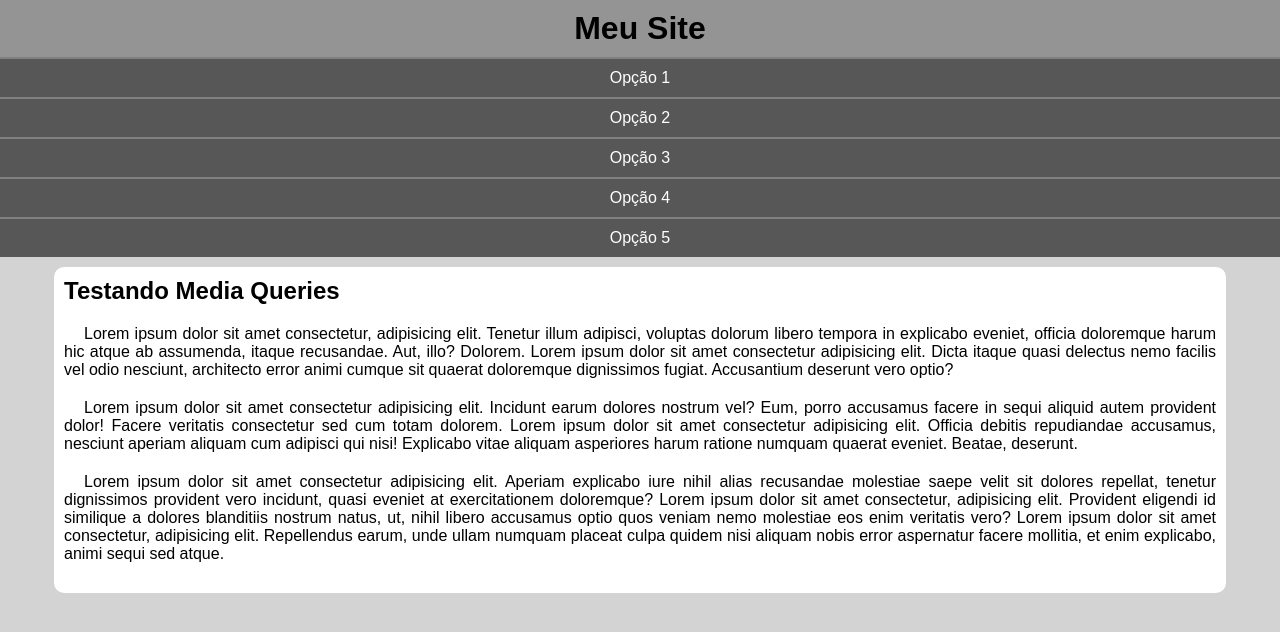
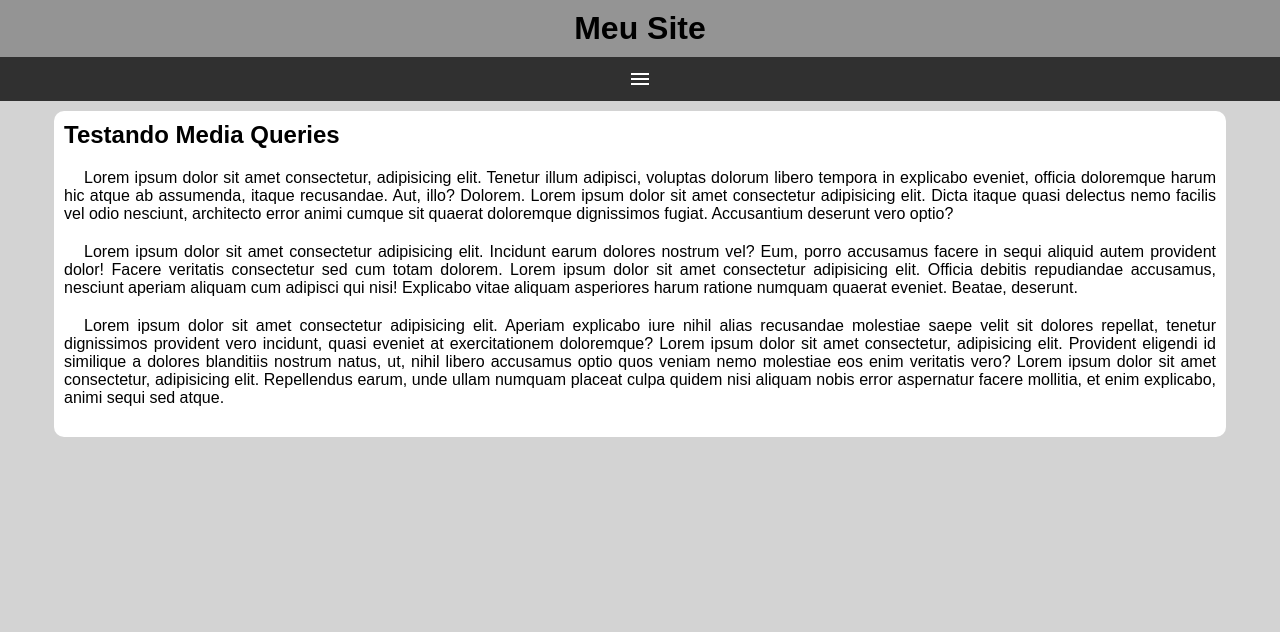
Before and after one commit to hectorsalg/html-css, a plain HTML site: page exercicios/ex026/mq005/index.html in a window 1280 px wide. Drawn offline with nearby package versions, Linux system fonts and the light colour scheme.

Commit message:
adicionei menu hamburguer

```diff
--- a/exercicios/ex026/mq005/estilos/style.css
+++ b/exercicios/ex026/mq005/estilos/style.css
@@ -19,8 +19,22 @@ header > h1 {
     padding: 10px;
 }
 
+span#burguer {
+    background-color: rgb(48, 48, 48);
+    color: white;
+    display: block;
+    text-align: center;
+    padding: 10px;
+    cursor: pointer;
+}
+
+span#burguer:hover {
+    background-color: white;
+    color: black;
+}
+
 nav {
-    display: block;
+    display: none;
 }
 
 nav > ul {
--- a/exercicios/ex026/mq005/index.html
+++ b/exercicios/ex026/mq005/index.html
@@ -6,11 +6,15 @@
     <meta name="viewport" content="width=device-width, initial-scale=1.0">
     <title>Media Query</title>
     <link rel="stylesheet" href="estilos/style.css">
+    <link rel="stylesheet" href="https://fonts.googleapis.com/css2?family=Material+Symbols+Outlined:opsz,wght,FILL,GRAD@20..48,100..700,0..1,-50..200" />
 </head>
 <body>
     <header>
         <h1>Meu Site</h1>
-        <nav>
+        <span id="burguer" class="material-symbols-outlined" onclick="clickMenu()">
+            menu
+        </span>
+        <nav id="menu">
             <ul>
                 <li><a href="#">Opção 1</a></li>
                 <li><a href="#">Opção 2</a></li>
@@ -30,5 +34,14 @@
             <p>Lorem ipsum dolor sit amet consectetur adipisicing elit. Aperiam explicabo iure nihil alias recusandae molestiae saepe velit sit dolores repellat, tenetur dignissimos provident vero incidunt, quasi eveniet at exercitationem doloremque? Lorem ipsum dolor sit amet consectetur, adipisicing elit. Provident eligendi id similique a dolores blanditiis nostrum natus, ut, nihil libero accusamus optio quos veniam nemo molestiae eos enim veritatis vero? Lorem ipsum dolor sit amet consectetur, adipisicing elit. Repellendus earum, unde ullam numquam placeat culpa quidem nisi aliquam nobis error aspernatur facere mollitia, et enim explicabo, animi sequi sed atque.</p>
         </article>
     </main>
+    <script>
+        function clickMenu() {
+            if (menu.style.display == 'block') {
+                menu.style.display = 'none'
+            } else {
+            menu.style.display = 'block'
+            }
+        }
+    </script>
 </body>
 </html>
```
